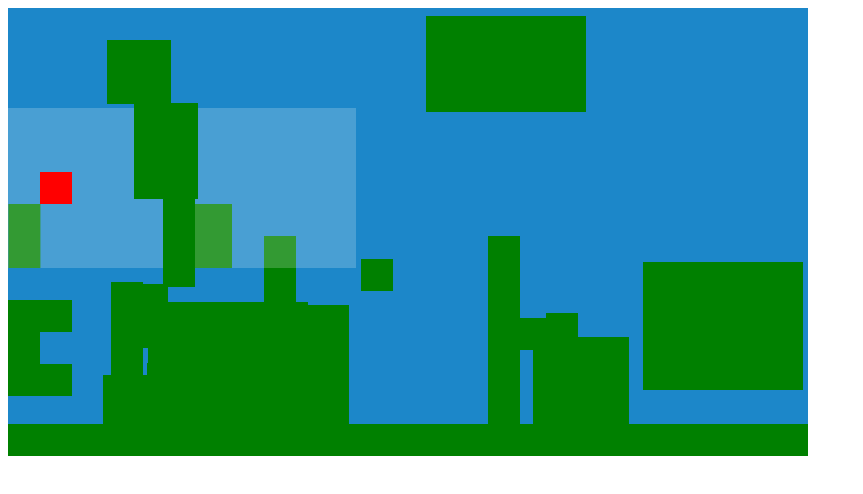
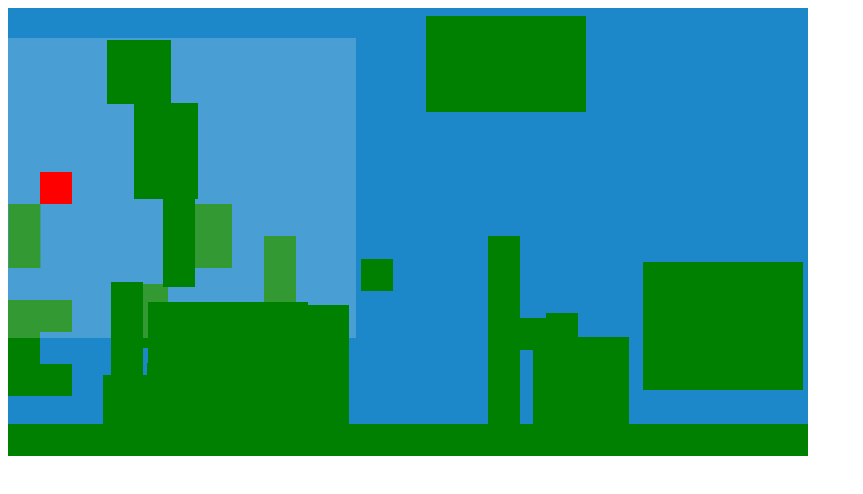
Before and after one commit to malik-shr/celestial, a website built with Vite: page core/index.html in a window 1280 px wide. Shown: the whole page, without its empty margins (0-863 px from the left). Built offline with nearby package versions, Linux system fonts and the light colour scheme.

Commit message:
Increase camerabox height

```diff
--- a/core/index.html
+++ b/core/index.html
@@ -6,9 +6,7 @@
     <title>Projektseminar</title>
   </head>
   <body>
-    <canvas
-    id="canvas" width="800" height="448" style = "background-color:#1c87c9;">
-    </canvas>
+    <canvas style = "background-color:#1c87c9;"></canvas>
     <script type="module" src="./src/main.js"></script>
   </body>
 </html>
--- a/core/src/element/player.js
+++ b/core/src/element/player.js
@@ -46,7 +46,7 @@ export default class Player extends Element {
             },
 
             width: 600,
-            height: 160,
+            height: 300,
         }
 
         this.isJumping = false
@@ -248,9 +248,6 @@ export default class Player extends Element {
         this.previous = this.clone()
 
         for (const elementItem of this.level.elementList) {
-            if (elementItem instanceof Player) continue
-
-            // checks if player is in an object (with current position)
             if (this.isColliding(this, elementItem)) {
                 // if collided, let the object handle the y collision (with the saved position)
                 elementItem.handleCollisionY(this)
@@ -258,9 +255,6 @@ export default class Player extends Element {
         }
 
         for (const elementItem of this.level.elementList) {
-            if (elementItem instanceof Player) continue
-
-            // checks if player is in an object (with current position)
             if (this.isColliding(this, elementItem)) {
                 // if collided, let the object handle the x collision (with the saved position)
                 elementItem.handleCollisionX(this)
@@ -292,8 +286,6 @@ export default class Player extends Element {
         this.previous = this.clone()
 
         for (const elementItem of this.level.elementList) {
-            if (elementItem instanceof Player) continue
-
             if (this.isColliding(this, elementItem)) {
                 // if collided, let the object handle the y collision (with the saved position)
                 elementItem.handleCollisionY(this)
@@ -321,7 +313,7 @@ export default class Player extends Element {
         const rightOrLeft = element2.position.x - element1.width < element1.position.x
         const leftOrRight = element1.position.x < element2.position.x + element2.width
 
-        return belowTop && aboveBottom && rightOrLeft && leftOrRight
+        return belowTop && aboveBottom && rightOrLeft && leftOrRight && element1 !== element2
     }
 
     clone() {
--- a/core/src/game.js
+++ b/core/src/game.js
@@ -1,10 +1,8 @@
 import LevelList from "./level/levelList"
 import { level1 } from "./level/level1"
 import Player from "./element/player"
-import KeyboardListener from "./listener/keyboardListener"
 import Camera from "./camera/camera"
 
-// Singleton class
 export default class Game {
     levelList
     level
@@ -26,7 +24,10 @@ export default class Game {
     keyboardListener
 
     constructor() {
-        this.canvas = window.document.getElementById("canvas")
+        this.canvas = window.document.querySelector("canvas")
+        this.canvas.width = 800
+        this.canvas.height = 448
+
         this.ctx = this.canvas.getContext("2d")
 
         this.levelList = new LevelList()
@@ -38,11 +39,6 @@ export default class Game {
         this.player = this.getPlayer()
 
         this.camera = new Camera(0, 0, this.canvas, this.player)
-
-        this.keyboardListener = new KeyboardListener()
-
-        window.addEventListener("keydown", (event) => this.keyboardListener.handleKeyDown(event))
-        window.addEventListener("keyup", (event) => this.keyboardListener.handleKeyUp(event))
     }
 
     start() {
--- a/core/src/level/levelList.js
+++ b/core/src/level/levelList.js
@@ -1,6 +1,5 @@
 import { level1 } from "./level1"
 
-// Singleton Class
 export default class LevelList extends Map {
     constructor() {
         super()
--- a/core/src/main.js
+++ b/core/src/main.js
@@ -1,4 +1,10 @@
 import Game from "./game"
+import KeyboardListener from "./listener/keyboardListener"
 
 const game = new Game()
+const keyboardListener = new KeyboardListener()
+
 game.start()
+
+window.addEventListener("keydown", (event) => keyboardListener.handleKeyDown(event))
+window.addEventListener("keyup", (event) => keyboardListener.handleKeyUp(event))
```
